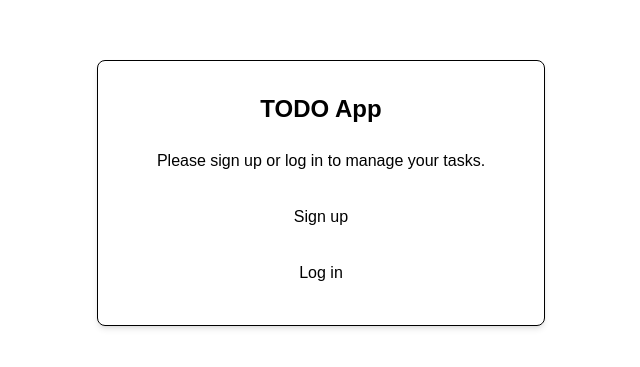
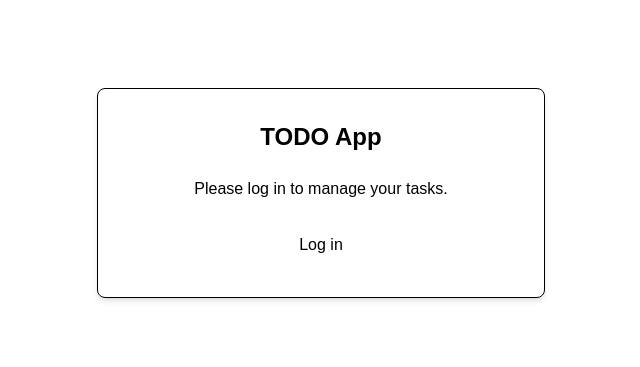
Before and after one commit to technote-space/bun-nextjs-graphql, a Next.js app: page / in a window 1280 px wide. Shown: the part 207-574 px from the top of the page, without its empty margins (319-959 px from the left). Built offline with nearby package versions, Linux system fonts and the light colour scheme; no server answers.

Commit message:
chore: tweaks

```diff
--- a/src/app/page.tsx
+++ b/src/app/page.tsx
@@ -12,15 +12,9 @@ export default async function Home() {
             TODO App
           </h1>
           <p className="mb-6 text-center text-foreground/70">
-            Please sign up or log in to manage your tasks.
+            Please log in to manage your tasks.
           </p>
           <div className="flex flex-col gap-4">
-            <a
-              href="/auth/login?screen_hint=signup"
-              className="w-full py-2 px-4 bg-button-primary text-button-primary-text rounded text-center hover:bg-button-primary/90"
-            >
-              Sign up
-            </a>
             <a
               href="/auth/login"
               className="w-full py-2 px-4 bg-button-secondary text-button-secondary-text rounded text-center hover:bg-button-secondary/90"
```
